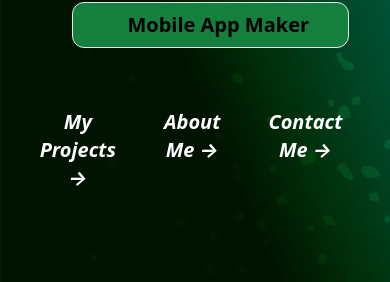
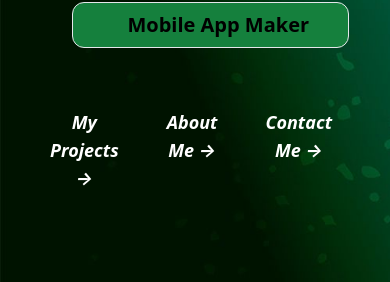
Before and after one commit to AndrewBroUNCC/AndrewBroUNCC.github.io, a website: page index.html in a window 390 px wide. Shown: the part 541-823 px from the top of the page. Drawn offline with Linux system fonts and the light colour scheme.

Commit message:
again test

```diff
--- a/index.html
+++ b/index.html
@@ -36,7 +36,7 @@
             <h1 class="py-2 hover:text-green-300 hover:bg-black border hover:animate-pulse bg-green-700 rounded-xl mx-2 pl-4">Mobile App Maker</h1>
           </div>
         </div>
-        <div class=" text-white space-x-10 text-center justify-center flex flex-row text-xl sm:text-3xl italic mt-5 h-fit p-10 row-span-1 rounded-xl mx-5">
+        <div class=" text-white space-x-10 text-center justify-center flex flex-row text-lg sm:text-3xl italic mt-5 h-fit p-10 row-span-1 rounded-xl mx-5">
           <p class="transition ease-in-out delay-50 hover:-translate-y-1 hover:scale-110 hover:text-indigo-500 duration-300 pr-2 font-bold">My Projects &rarr;</p>
           <p class="transition ease-in-out delay-50 hover:-translate-y-1 hover:scale-110 hover:text-indigo-500 duration-300 pr-2 font-bold">About Me &rarr;</p>
           <p class="transition ease-in-out delay-50 hover:-translate-y-1 hover:scale-110 hover:text-indigo-500 duration-300 pr-2 font-bold">Contact Me &rarr;</p>
```
Also changed, not shown: dist/output.css.
